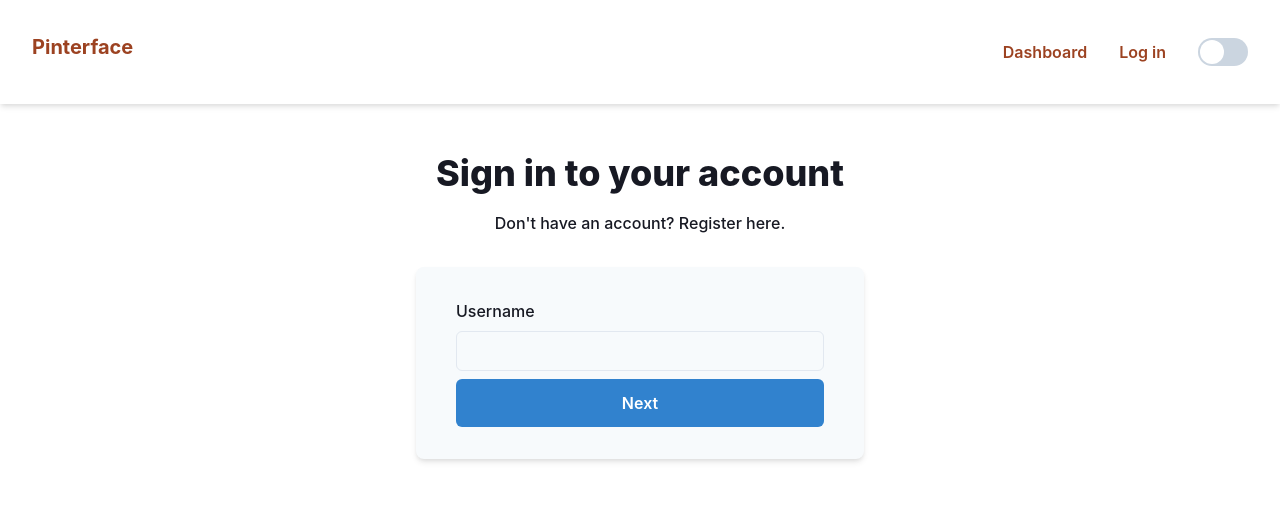
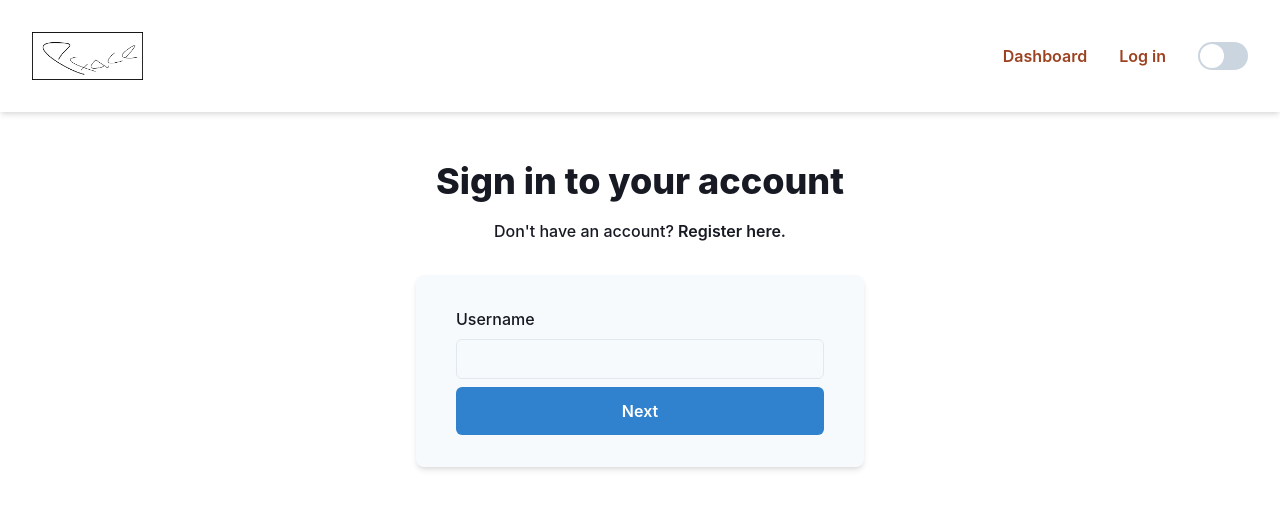
Before and after one commit to kristofferdavidsen/Pinterface, a Next.js app: page /login in a window 1280 px wide. Shown: the top 508 px of the page. Built offline with nearby package versions, Linux system fonts and the light colour scheme.

Commit message:
added a world class logo...

```diff
--- a/components/login/Login.tsx
+++ b/components/login/Login.tsx
@@ -1,6 +1,13 @@
 import React from "react"
-import { Box, useColorModeValue, Heading, Text } from "@chakra-ui/react"
-import Link from "next/link"
+import {
+	Box,
+	Link,
+	useColorModeValue,
+	Button,
+	Heading,
+	Text,
+} from "@chakra-ui/react"
+import NextLink from "next/link"
 import { LoginCard } from "./LoginCard"
 import { LoginForm } from "./LoginForm"
 
@@ -18,7 +25,11 @@ const Login: React.FC<LoginProps> = ({ failedLogin }) => {
 				</Heading>
 				<Text mt="4" mb="8" align="center" maxW="md" fontWeight="medium">
 					<Text as="span">Don&apos;t have an account? </Text>
-					<Link href="/register">Register here.</Link>
+					<NextLink href="/register" passHref>
+						<Button as={Link} variant="link" color="inherit">
+							Register here.
+						</Button>
+					</NextLink>
 				</Text>
 				<LoginCard>
 					<LoginForm failedLogin={failedLogin} />
--- a/components/navbar/Logo.tsx
+++ b/components/navbar/Logo.tsx
@@ -1,19 +1,23 @@
-import { Link, Button } from "@chakra-ui/react"
+import { Link, Button, Image, useColorMode } from "@chakra-ui/react"
 import NextLink from "next/link"
 
 export const Logo: React.FC = (props: any) => {
+	const { colorMode } = useColorMode()
 	return (
 		<NextLink href="/" passHref>
 			<Button
 				as={Link}
 				display="block"
 				color="inherit"
-				fontSize="xl"
 				variant="unstyled"
-				fontWeight="bold"
 				aria-label="Home page"
+				size="lg"
 			>
-				Pinterface
+				<Image
+					src={colorMode === "light" ? "/Frame1.png" : "/Frame2.png"}
+					alt="Pinterface"
+					boxSize="inherit"
+				/>
 			</Button>
 		</NextLink>
 	)
```
Also changed, not shown: public/Frame1.png (added), public/Frame2.png (added).
